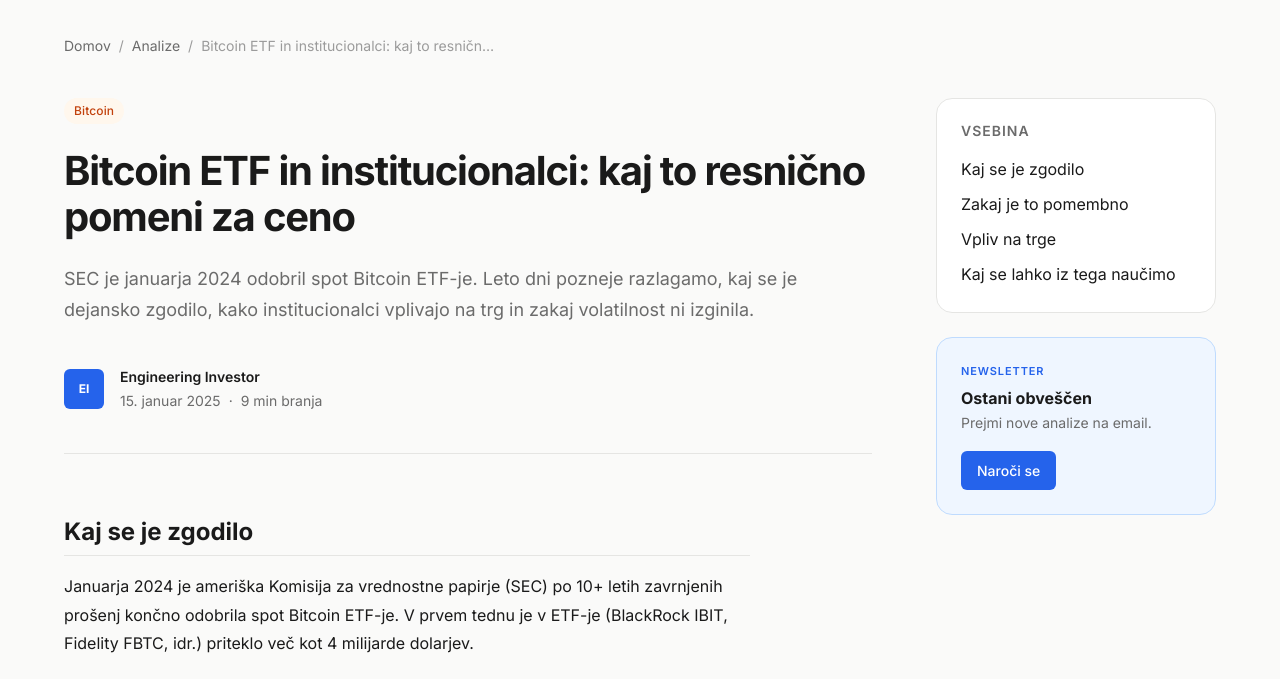
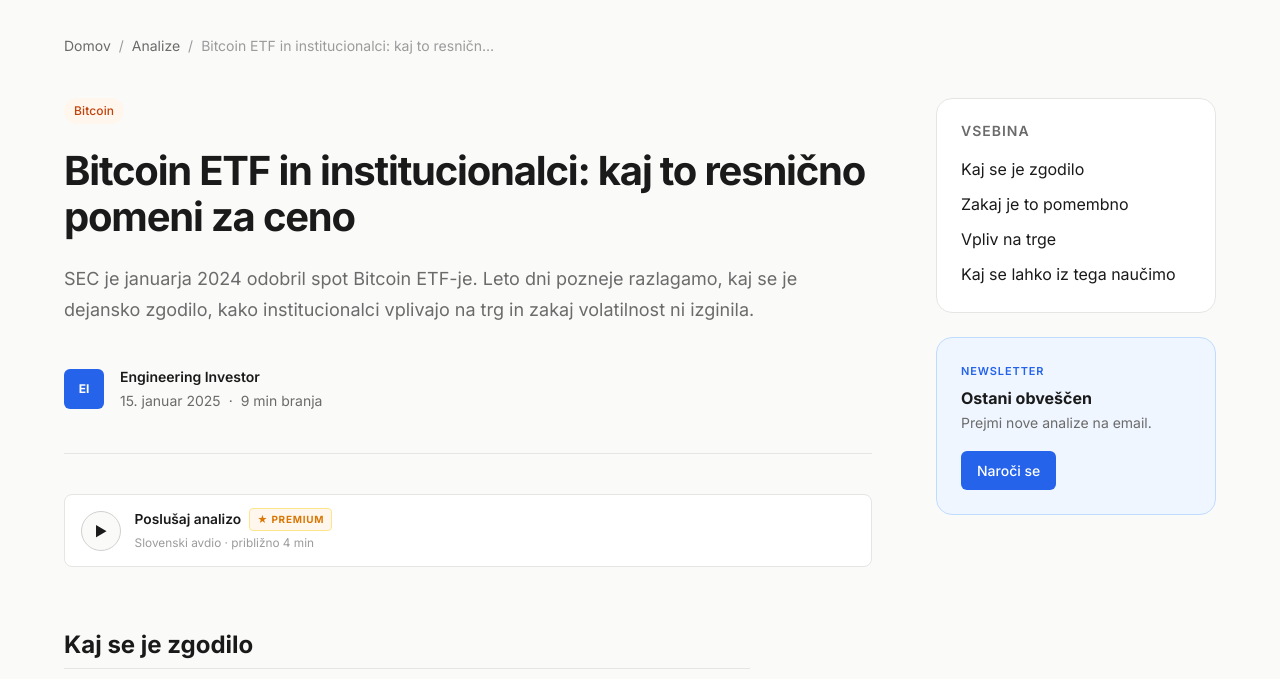
Before and after one commit to invest-eng/engineering-investor, an Astro site: page /engineering-investor/analize/bitcoin-etf-institucionalci in a window 1280 px wide. Shown: the part 70-749 px from the top of the page. Built offline with nearby package versions, Linux system fonts and the light colour scheme; Astro itself is replaced by a stand-in of ours.

Commit message:
feat: Slovenian voice reader on analize + daily briefing (premium)

```diff
--- a/src/components/news/MarketBriefing.jsx
+++ b/src/components/news/MarketBriefing.jsx
@@ -1,4 +1,5 @@
 import { useEffect, useMemo, useState } from 'react';
+import AudioReader from '../premium/AudioReader.jsx';
 
 const SECTORS = [
   'Tehnologija & AI',
@@ -159,6 +160,7 @@ export default function MarketBriefing() {
                 }}>
                   {data.povzetek}
                 </p>
+                <AudioReader text={data.povzetek} label="Poslušaj povzetek" />
               </section>
             )}
 
--- /dev/null
+++ b/src/components/premium/AudioReader.jsx
@@ -0,0 +1,181 @@
+import { useEffect, useRef, useState } from 'react';
+
+/**
+ * AudioReader — reusable Slovenian voice reader.
+ *
+ * Reads either:
+ *  - explicit `text` prop, or
+ *  - text content of element matching `selector` (extracted on mount).
+ *
+ * Audio source priority:
+ *  1. `src` prop → pre-generated MP3 (Google Cloud TTS premium)
+ *  2. fallback → browser speechSynthesis (preview quality)
+ */
+export default function AudioReader({
+  text,
+  selector,
+  src,
+  label = 'Poslušaj',
+  sublabel,
+  premium = true,
+}) {
+  const [resolvedText, setResolvedText] = useState(text || '');
+  const [playing, setPlaying] = useState(false);
+  const [progress, setProgress] = useState(0);
+  const audioRef = useRef(null);
+  const utterRef = useRef(null);
+
+  useEffect(() => {
+    if (text) {
+      setResolvedText(text);
+      return;
+    }
+    if (!selector) return;
+    if (typeof document === 'undefined') return;
+    const el = document.querySelector(selector);
+    if (!el) return;
+    // Clone, strip unwanted elements (figures, scripts), get clean text
+    const clone = el.cloneNode(true);
+    clone.querySelectorAll('script, style, figure, blockquote .citation').forEach((n) => n.remove());
+    const t = clone.textContent
+      .replace(/\s+/g, ' ')
+      .replace(/\[([^\]]+)\]/g, '$1')
+      .trim();
+    setResolvedText(t);
+  }, [text, selector]);
+
+  useEffect(() => {
+    return () => {
+      if (typeof window !== 'undefined' && window.speechSynthesis) {
+        window.speechSynthesis.cancel();
+      }
+    };
+  }, []);
+
+  function togglePlay() {
+    if (src && audioRef.current) {
+      if (playing) audioRef.current.pause();
+      else audioRef.current.play();
+      return;
+    }
+    if (typeof window === 'undefined' || !window.speechSynthesis) return;
+    if (playing) {
+      window.speechSynthesis.cancel();
+      setPlaying(false);
+      return;
+    }
+    if (!resolvedText) return;
+
+    const utter = new SpeechSynthesisUtterance(resolvedText);
+    utter.lang = 'sl-SI';
+    utter.rate = 0.95;
+    const voices = window.speechSynthesis.getVoices();
+    const slo = voices.find((v) => v.lang?.startsWith('sl'));
+    if (slo) utter.voice = slo;
+    utter.onstart = () => setPlaying(true);
+    utter.onend = () => { setPlaying(false); setProgress(0); };
+    utter.onerror = () => { setPlaying(false); setProgress(0); };
+    utter.onboundary = (e) => {
+      if (e.charIndex && resolvedText.length) {
+        setProgress(Math.min(100, (e.charIndex / resolvedText.length) * 100));
+      }
+    };
+    utterRef.current = utter;
+    window.speechSynthesis.speak(utter);
+  }
+
+  const minutes = Math.max(1, Math.round(resolvedText.length / 900));
+  const computedSublabel = sublabel || (src
+    ? 'Slovenski avdio · Google Cloud TTS'
+    : `Slovenski avdio · približno ${minutes} min`);
+
+  return (
+    <div style={{
+      display: 'flex',
+      alignItems: 'center',
+      gap: '0.85rem',
+      padding: '0.8rem 1rem',
+      background: 'var(--color-surface)',
+      border: '1px solid var(--color-border)',
+      borderRadius: 8,
+      margin: '1.25rem 0 1.75rem',
+      position: 'relative',
+      overflow: 'hidden',
+    }}>
+      {playing && (
+        <div style={{
+          position: 'absolute',
+          left: 0,
+          bottom: 0,
+          height: 2,
+          width: `${progress}%`,
+          background: 'var(--color-accent)',
+          transition: 'width 0.3s linear',
+        }} />
+      )}
+      <button
+        onClick={togglePlay}
+        aria-label={playing ? 'Ustavi predvajanje' : label}
+        style={{
+          width: 40, height: 40, minWidth: 40,
+          borderRadius: '50%',
+          border: '1px solid var(--color-border-strong)',
+          background: playing ? 'var(--color-accent)' : 'var(--color-bg)',
+          color: playing ? '#fff' : 'var(--color-text)',
+          cursor: 'pointer',
+          display: 'flex',
+          alignItems: 'center',
+          justifyContent: 'center',
+          fontSize: '0.85rem',
+          padding: 0,
+          transition: 'all 0.15s',
+          fontFamily: 'inherit',
+        }}
+      >
+        {playing ? '❚❚' : '▶'}
+      </button>
+      <div style={{ flex: 1, minWidth: 0 }}>
+        <div style={{
+          fontSize: '0.86rem',
+          fontWeight: 600,
+          color: 'var(--color-text)',
+          display: 'flex',
+          alignItems: 'center',
+          gap: 8,
+          flexWrap: 'wrap',
+        }}>
+          {label}
+          {premium && (
+            <span style={{
+              display: 'inline-flex',
+              alignItems: 'center',
+              gap: 4,
+              padding: '2px 7px',
+              fontSize: '0.62rem',
+              fontWeight: 700,
+              letterSpacing: '0.08em',
+              textTransform: 'uppercase',
+              color: '#D97706',
+              background: '#FFF7ED',
+              border: '1px solid #FDE68A',
+              borderRadius: 4,
+            }}>★ Premium</span>
+          )}
+        </div>
+        <div style={{ fontSize: '0.74rem', color: 'var(--color-text-subtle)', marginTop: 2 }}>
+          {computedSublabel}
+        </div>
+      </div>
+      {src && (
+        <audio
+          ref={audioRef}
+          src={src}
+          preload="none"
+          onEnded={() => setPlaying(false)}
+          onPlay={() => setPlaying(true)}
+          onPause={() => setPlaying(false)}
+        />
+      )}
+    </div>
+  );
+}
--- a/src/layouts/ArticleLayout.astro
+++ b/src/layouts/ArticleLayout.astro
@@ -3,6 +3,7 @@ import BaseLayout from './BaseLayout.astro';
 import Badge from '../components/ui/Badge.astro';
 import Disclaimer from '../components/ui/Disclaimer.astro';
 import Button from '../components/ui/Button.astro';
+import AudioReader from '../components/premium/AudioReader.jsx';
 import { SITE } from '../config';
 import { url } from '../utils/url';
 
@@ -82,6 +83,13 @@ const formattedDate = new Intl.DateTimeFormat('sl-SI', {
 
           <!-- Article divider -->
           <hr class="article-divider" />
+
+          <!-- Audio reader (Slovenian voice) -->
+          <AudioReader
+            client:load
+            selector=".article-body"
+            label="Poslušaj analizo"
+          />
 
           <!-- Article body -->
           <div class="article-body prose">
```
